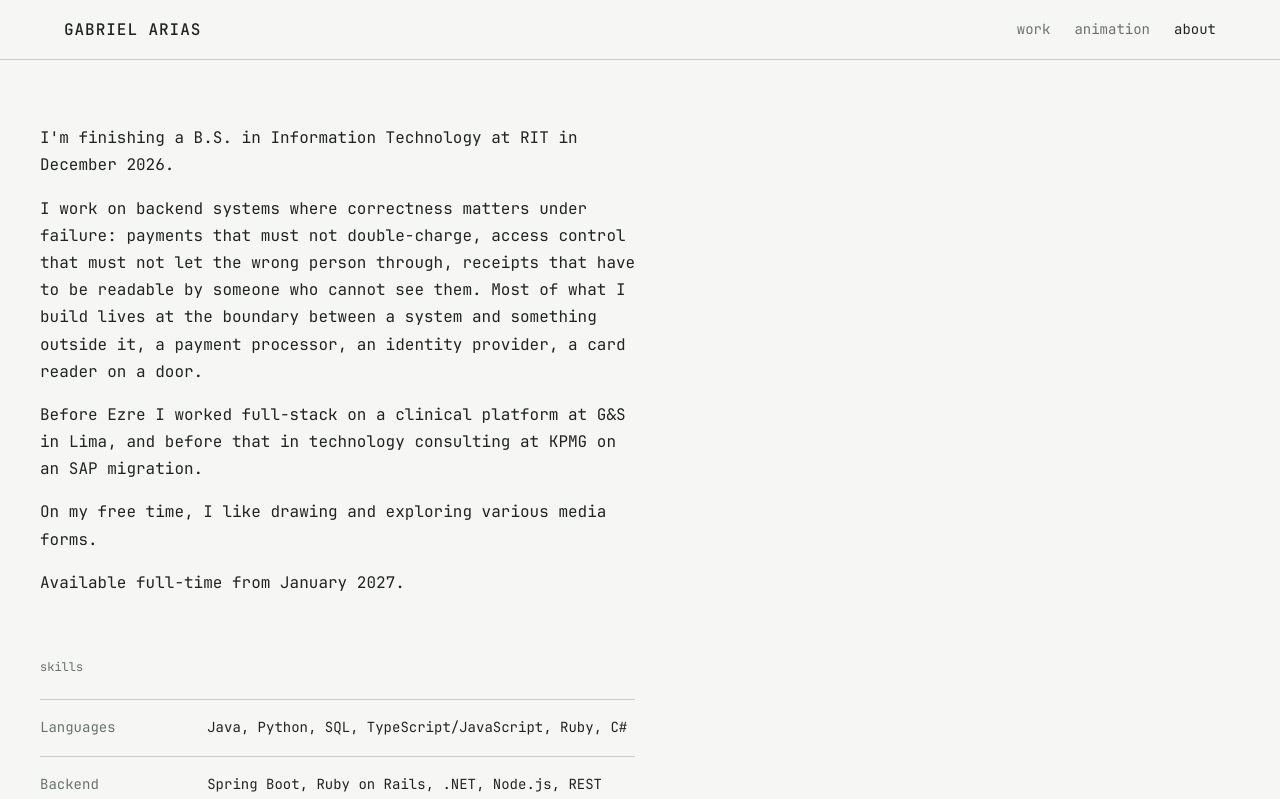
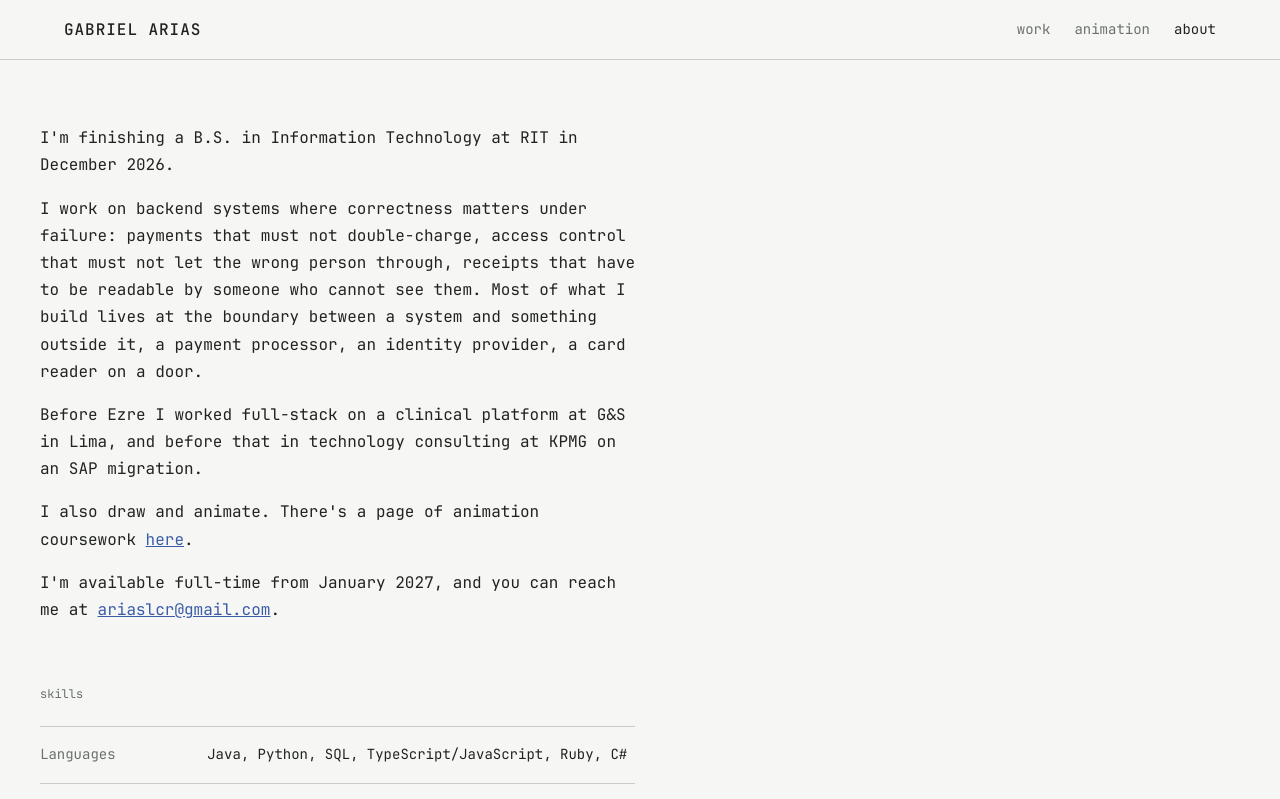
Before and after one commit to AriasLcr/dev-portfolio, a React (Vite) app: page /about in a window 1280 px wide. Shown: the top 799 px of the page. Built offline with nearby package versions, Linux system fonts and the light colour scheme.

Commit message:
Added hyperlinks to about section, modified sesntences, added skills in animation section

```diff
--- a/src/components/Prose.css
+++ b/src/components/Prose.css
@@ -8,3 +8,12 @@
 .prose p + p {
   margin-top: var(--sp-3);
 }
+
+.prose a {
+  color: var(--blue);
+  text-decoration: underline;
+}
+
+.prose a:hover {
+  color: var(--ink);
+}
--- a/src/content/about.ts
+++ b/src/content/about.ts
@@ -1,9 +1,20 @@
-export const bio: string[] = [
+type Segment = string | { text: string; href: string };
+export type BioParagraph = string | Segment[];
+
+export const bio: BioParagraph[] = [
   "I'm finishing a B.S. in Information Technology at RIT in December 2026.",
   "I work on backend systems where correctness matters under failure: payments that must not double-charge, access control that must not let the wrong person through, receipts that have to be readable by someone who cannot see them. Most of what I build lives at the boundary between a system and something outside it, a payment processor, an identity provider, a card reader on a door.",
   "Before Ezre I worked full-stack on a clinical platform at G&S in Lima, and before that in technology consulting at KPMG on an SAP migration.",
-  "On my free time, I like drawing and exploring various media forms.",
-  "Available full-time from January 2027.",
+  [
+    "I also draw and animate. There's a page of animation coursework ",
+    { text: "here", href: "/animation" },
+    ".",
+  ],
+  [
+    "I'm available full-time from January 2027, and you can reach me at ",
+    { text: "ariaslcr@gmail.com", href: "mailto:ariaslcr@gmail.com" },
+    ".",
+  ],
 ];
 
 export const skills: { label: string; items: string[] }[] = [
--- a/src/pages/About.tsx
+++ b/src/pages/About.tsx
@@ -1,6 +1,24 @@
-import { bio, skills, contact } from '../content/about';
+import { bio, skills, contact, type BioParagraph } from '../content/about';
+import { Link } from 'react-router-dom';
 import { Prose } from '../components/Prose';
 import './About.css';
+
+function renderParagraph(p: BioParagraph, i: number) {
+  if (typeof p === 'string') return <p key={i}>{p}</p>;
+  return (
+    <p key={i}>
+      {p.map((seg, j) =>
+        typeof seg === 'string' ? seg : (
+          seg.href.startsWith('/') ? (
+            <Link key={j} to={seg.href}>{seg.text}</Link>
+          ) : (
+            <a key={j} href={seg.href}>{seg.text}</a>
+          )
+        )
+      )}
+    </p>
+  );
+}
 
 export function About() {
   return (
@@ -9,7 +27,7 @@ export function About() {
 
         <section className="bio">
           <Prose>
-            {bio.map((p, i) => <p key={i}>{p}</p>)}
+            {bio.map((p, i) => renderParagraph(p, i))}
           </Prose>
         </section>
 
--- a/src/pages/Animation.tsx
+++ b/src/pages/Animation.tsx
@@ -10,6 +10,10 @@ export function Animation() {
           Though not an animation major, I have had the chance to take foundational animation
           courses at RIT that have honed my interest in the craft, from timing and weight to
           character performance and concept art.
+        </p>
+        <p className="animation__intro">
+          The coursework collects sample works using: Maya, Adobe After Effects, TVPaint,
+          Rostrum Camera, Krita, Clip Studio Paint, Pencil, and Paper.
         </p>
         <div className="mosaic">
           {pieces.map((p, i) => {
```
